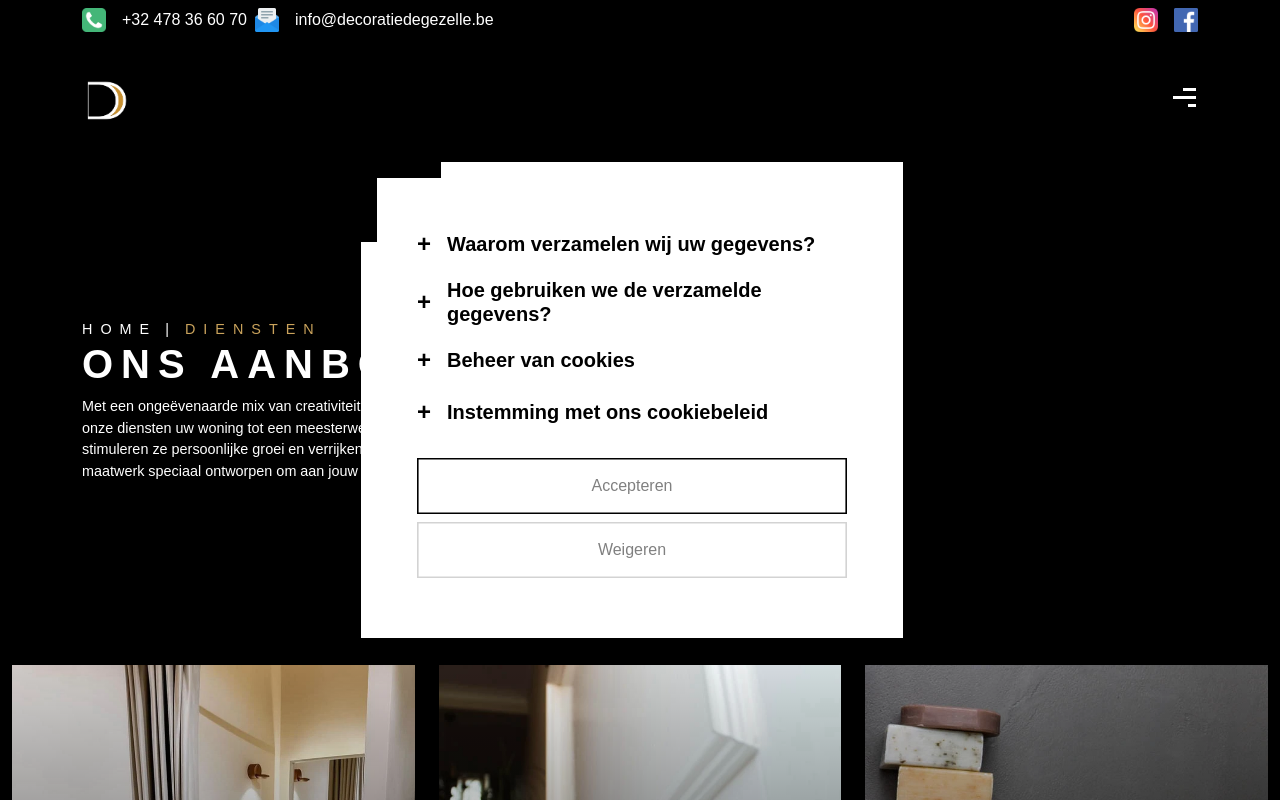
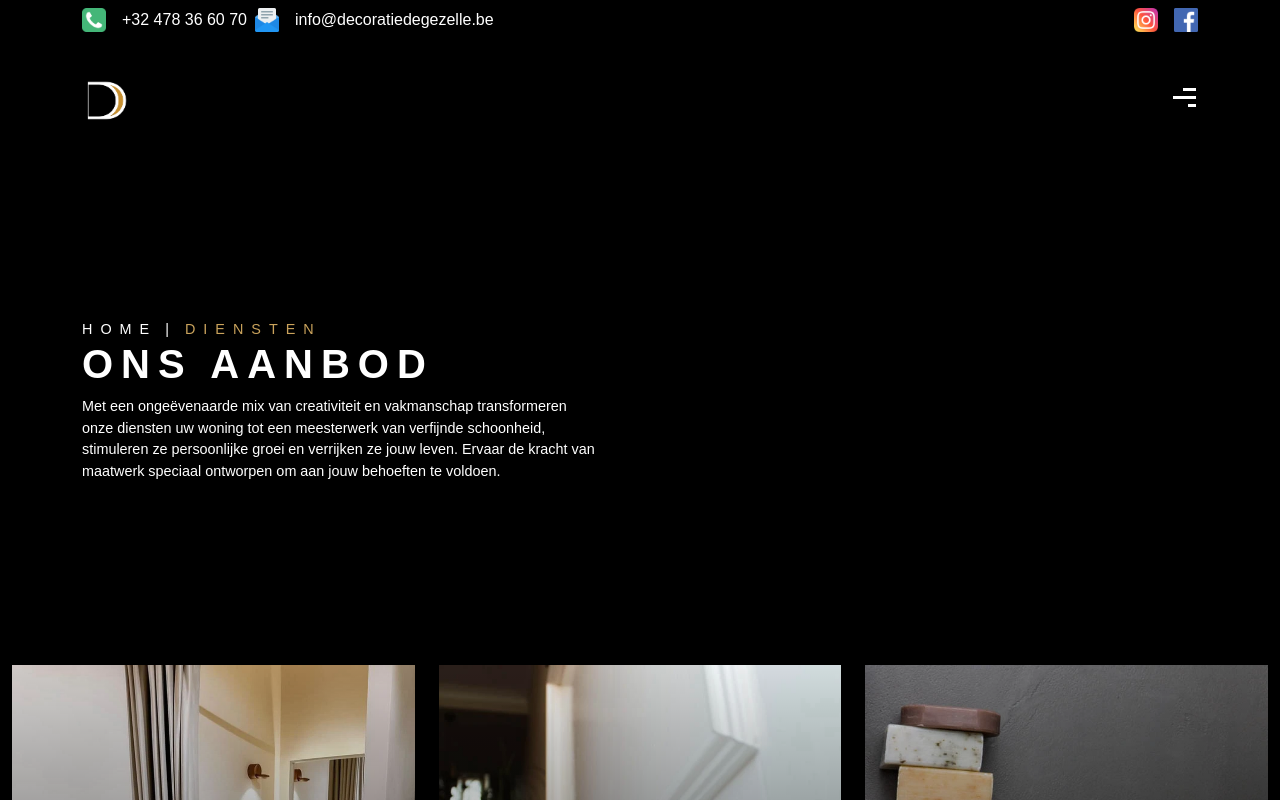
Before and after one commit to ThibautDelporte98/decoratiedegezelle-version2, a React (Create React App) app: page /diensten in a window 1280 px wide. Shown: the top 800 px of the page. Built offline with nearby package versions, Linux system fonts and the light colour scheme; a web font is replaced by a local one.

Commit message:
cookies on hold

```diff
--- a/src/App.js
+++ b/src/App.js
@@ -20,7 +20,7 @@ function App() {
 
   return (
     <>
-      <CookieAcceptance />
+      {/* <CookieAcceptance /> */}
       <Nav />
       <HeaderLarge
         title="schilder & decoratiewerken"
--- a/src/pages/contact.js
+++ b/src/pages/contact.js
@@ -13,7 +13,7 @@ function Contact() {
   return (
     <div>
       <Nav />
-      <CookieBanner />
+      {/* <CookieBanner /> */}
       <Header
         title="Vrijblijvend contact"
         text="Aarzel niet om contact met ons op te nemen bij vragen of nood aan advies!"
--- a/src/pages/diensten.js
+++ b/src/pages/diensten.js
@@ -11,7 +11,7 @@ function Services() {
   return (
     <div>
       <Nav />
-      <CookieBanner />
+      {/* <CookieBanner /> */}
       <Header
         height={40}
         heightState={true}
--- a/src/pages/realisaties.js
+++ b/src/pages/realisaties.js
@@ -13,7 +13,7 @@ function References() {
   return (
     <div>
       <Nav />
-      <CookieBanner />
+      {/* <CookieBanner /> */}
       <Header
         height={40}
         heightState={true}
```
